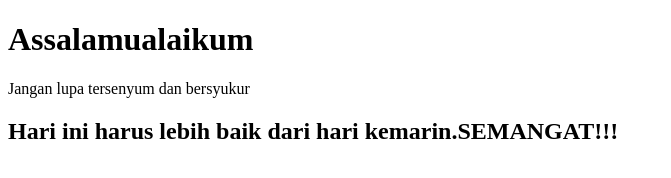
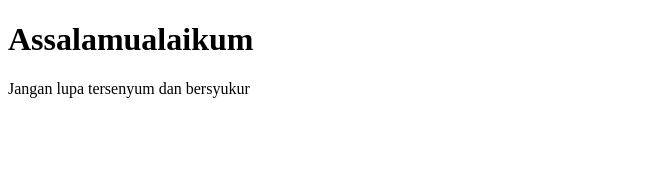
Before and after one commit to RiyaniKoswara/Sinau, a plain HTML site: page index.html in a window 1280 px wide. Shown: the whole page, without its empty margins (0-671 px from the left). Drawn offline with Linux system fonts and the light colour scheme.

Commit message:
commit hasil revert

```diff
--- a/index.html
+++ b/index.html
@@ -6,7 +6,5 @@
 <body>
 	<h1>Assalamualaikum</h1>
 	<p>Jangan lupa tersenyum dan bersyukur</p>
-	<h2>Hari ini harus lebih baik dari hari kemarin.SEMANGAT!!!</h2>
-
 </body>
 </html>
```
